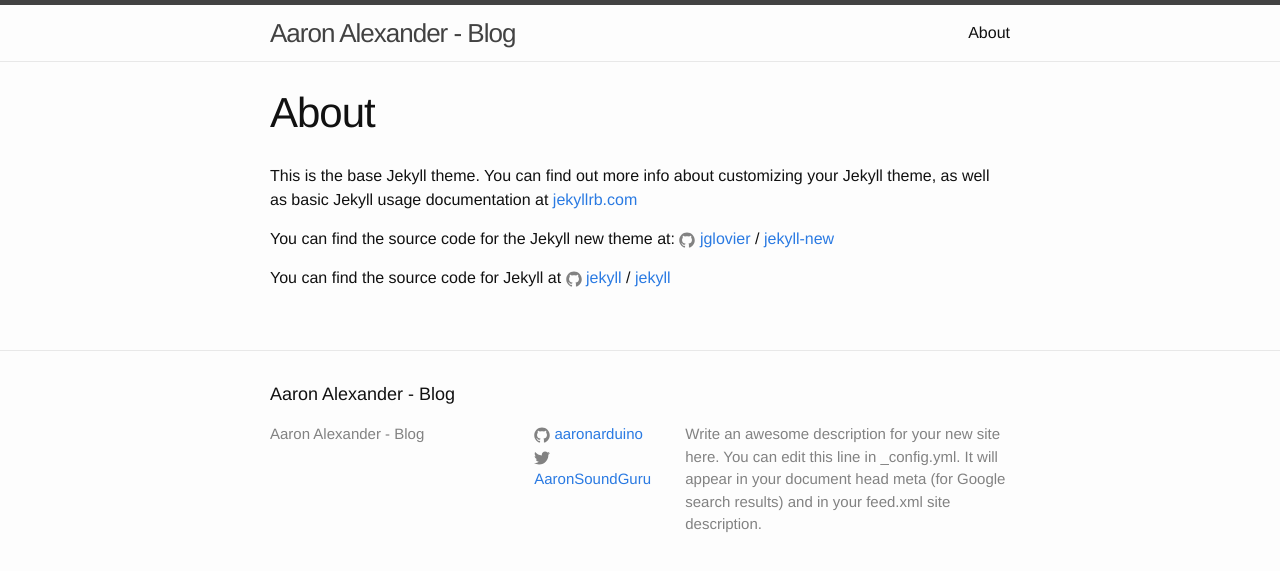
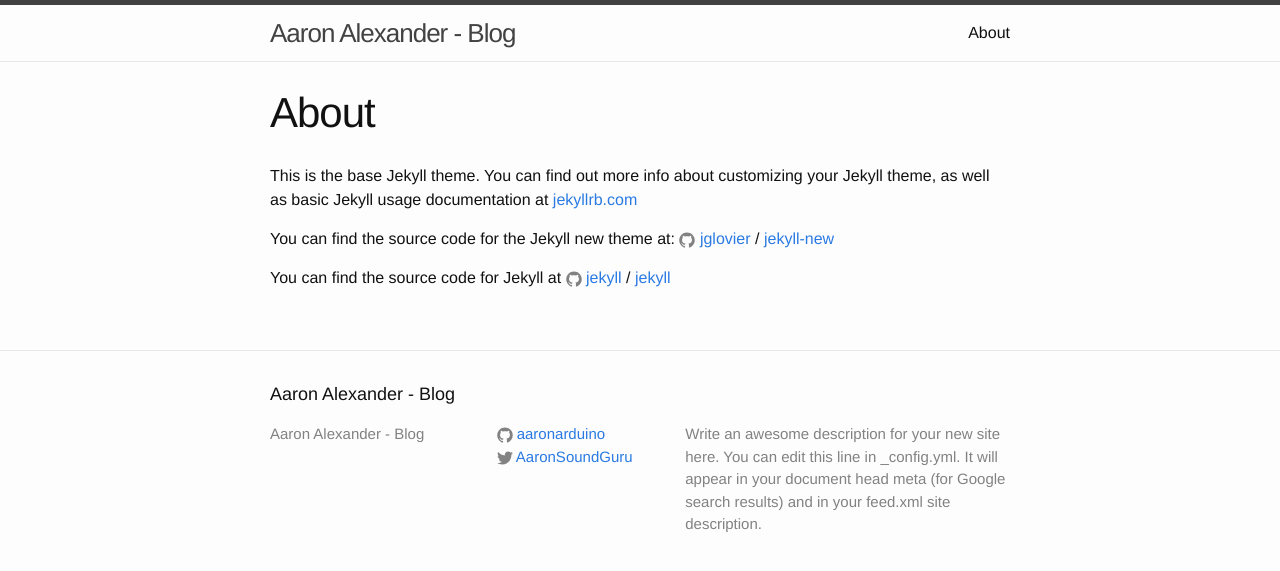
Before and after one commit to aaronarduino/aaronarduino.github.io, a Jekyll site: the page built from about.md, in a window 1280 px wide. Shown: the top 571 px of the page. Built offline with Jekyll 4.4.1, drawn with Linux system fonts in a browser that asks for light colours.

```diff
--- a/_sass/_layout.scss
+++ b/_sass/_layout.scss
@@ -127,13 +127,13 @@
 }
 
 .footer-col-1 {
-    width: -webkit-calc(35% - (#{$spacing-unit} / 2));
-    width:         calc(35% - (#{$spacing-unit} / 2));
+    width: -webkit-calc(30% - (#{$spacing-unit} / 2));
+    width:         calc(30% - (#{$spacing-unit} / 2));
 }
 
 .footer-col-2 {
-    width: -webkit-calc(20% - (#{$spacing-unit} / 2));
-    width:         calc(20% - (#{$spacing-unit} / 2));
+    width: -webkit-calc(25% - (#{$spacing-unit} / 2));
+    width:         calc(25% - (#{$spacing-unit} / 2));
 }
 
 .footer-col-3 {
```
Also changed, not shown: _posts/2016-02-13-welcome-to-my-blog.markdown (added, +14 -0 lines).
